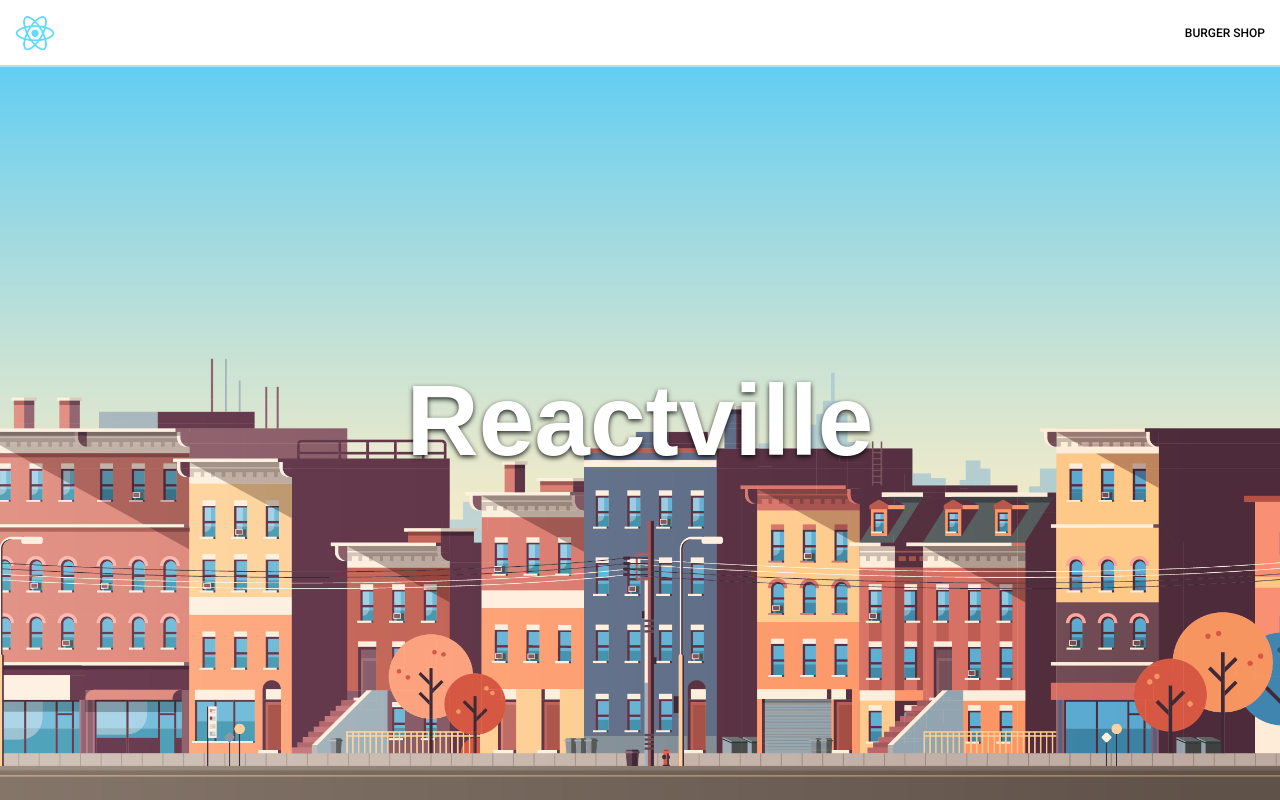
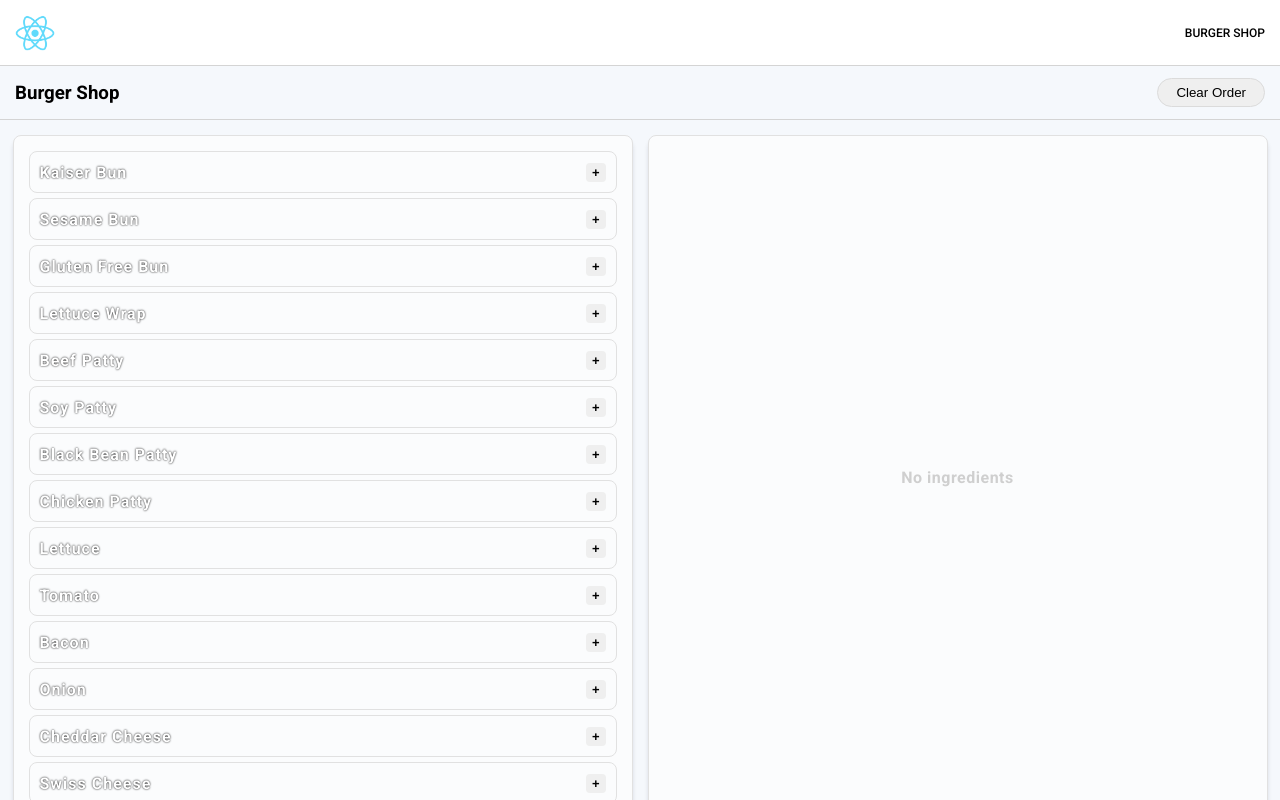
Before and after one commit to cactuspie23/reactville-lab, a React (Create React App) app: page /burgers in a window 1280 px wide. Built offline with nearby package versions, Linux system fonts and the light colour scheme; a web font is replaced by a local one.

Commit message:
add list of ingredients to burgershop

```diff
--- a/src/App.jsx
+++ b/src/App.jsx
@@ -13,9 +13,9 @@
       <Nav />
       <main>
         <Routes>
-          <Route to='/burgers' element={<BurgerShop />} />
+          <Route path='/' element={<Landing />} />
+          <Route path='/burgers' element={<BurgerShop />} />
         </Routes>
-        <Landing />
       </main>
 
     </>
--- a/src/Components/BurgerShop/BurgerShop.jsx
+++ b/src/Components/BurgerShop/BurgerShop.jsx
@@ -1,8 +1,11 @@
 import '../../styles/burger.css'
-
+import BurgerStack from './BurgerStack'
+import IngredientList from './IngredientList'
 import { ingredients } from '../../data/burger-data'
+import { useState } from 'react'
 
 const BurgerShop = () => {
+  const [stack, setStack] = useState([])
   console.log(ingredients)
 
   return (
@@ -12,8 +15,8 @@
         <button>Clear Order</button>
       </nav>
       <section>
-        IngredientList component here
-        BurgerStack component here
+        <IngredientList ingredients={ingredients} />
+        <BurgerStack stack={stack} />
       </section>
     </div>
   )
--- a/src/Components/BurgerShop/BurgerStack.jsx
+++ b/src/Components/BurgerShop/BurgerStack.jsx
@@ -1,8 +1,20 @@
+import { ingredients } from "../../data/burger-data"
+import Ingredient from "./Ingredient"
 
 const BurgerStack = (props) => {
   return (
     <ul className="burger-stack">
-      Use the map function and the Ingredient component here
+      {props.stack.length ?
+        <>
+        {props.stack.map(stack =>
+            <li>
+              {stack.name}
+            </li>
+          )}
+        </>
+        :
+        <div>No ingredients</div>
+      }
     </ul>
   )
 }
--- a/src/Components/BurgerShop/Ingredient.jsx
+++ b/src/Components/BurgerShop/Ingredient.jsx
@@ -2,9 +2,11 @@
 const Ingredient = (props) => {
 	return (
 		<li>
-			Name of ingredient here
-			<button>+</button>
-			<button>X</button>
+			{props.ingredient.name}
+			{props.isList
+				? <button>+</button>
+				: <button>X</button>
+			}
 		</li>
 	)
 }
--- a/src/Components/BurgerShop/IngredientList.jsx
+++ b/src/Components/BurgerShop/IngredientList.jsx
@@ -1,8 +1,15 @@
+import Ingredient from "./Ingredient"
 
 const IngredientList = (props) => {
 	return (
 		<ul>
-			Use the map function and the Ingredient component here
+			{props.ingredients.map((ingredient, idx) =>
+				<Ingredient
+				key={idx}
+				isList={true}
+				ingredient={ingredient}
+				/>
+			)}
 		</ul>
 	)
 }
```
